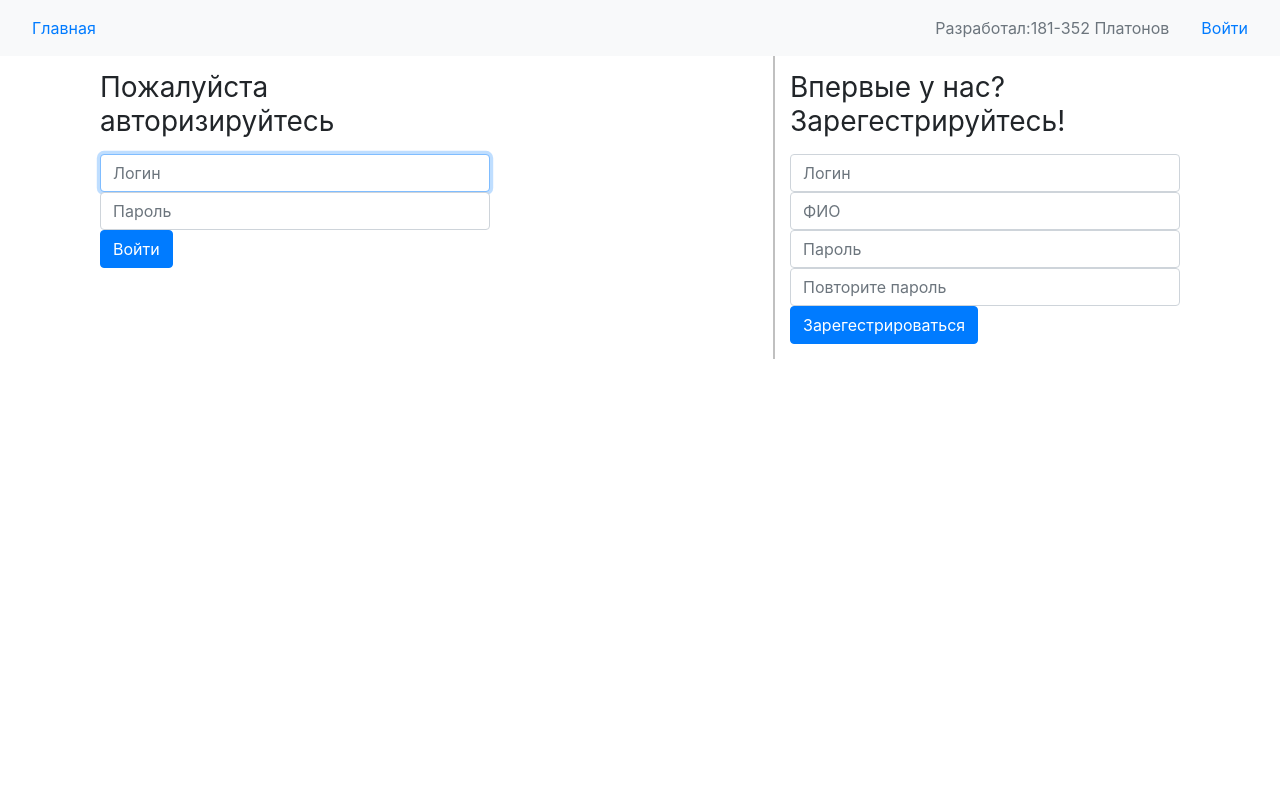
After one commit to Mejay013/web-2019-exam, a Python web app: template templates/login.html in a window 1280 px wide. The commit adds this page. Run offline with Jinja, Linux system fonts and the light colour scheme; the template is opened without the code that fills it, so the values that code supplies are empty; some libraries are stand-ins or nearby versions.

```diff
--- a/app.py
+++ b/app.py
@@ -35,7 +35,7 @@ app.register_blueprint(main_blueprint)
 ## . ve/bin/activate
 ## https://www.sinyawskiy.ru/sqlalchemy.html
 ## https://regex101.com
-## INSERT INTO users (name, age) VALUES('Алексей', 38), ('Мартин', 12);
+## INSERT INTO books (name_book, author,value_book) VALUES ('Дети капитана Гранта','Жуль Верн',30),('2000 лье под водой','Жуль Верн',15),('История России','Анастасия Михалова',120),('Веб-разработка для самых маленьких','Зигмунд Фрейд',20);
 ## DELETE FROM users WHERE id > 5; | or| TRUNCATE users;
 ## SELECT `id`,`name` FROM `users` WHERE `id`>3 AND `id` <5
 ##INSERT INTO appeal_type (type_appeal) VALUES ('Проблемы с компьютером');
--- /dev/null
+++ b/static/login.css
@@ -0,0 +1,100 @@
+html,
+body {
+  height: 100%;
+}
+.authorizen{
+  width: 100%;
+    display: flex;
+    flex-direction:row;
+    justify-content: space-between;
+}
+.registr{
+  border-left: 2px solid silver;
+}
+.form-signin {
+  width: 100%;
+  max-width: 420px;
+  padding: 15px;
+  margin: auto;
+}
+
+.form-label-group {
+  position: relative;
+  margin-bottom: 1rem;
+}
+
+.form-label-group > input,
+.form-label-group > label {
+  height: 3.125rem;
+  padding: .75rem;
+}
+
+.form-label-group > label {
+  position: absolute;
+  top: 0;
+  left: 0;
+  display: block;
+  width: 100%;
+  margin-bottom: 0; /* Override default `<label>` margin */
+  line-height: 1.5;
+  color: #495057;
+  pointer-events: none;
+  cursor: text; /* Match the input under the label */
+  border: 1px solid transparent;
+  border-radius: .25rem;
+  transition: all .1s ease-in-out;
+}
+
+.form-label-group input::-webkit-input-placeholder {
+  color: transparent;
+}
+
+.form-label-group input:-ms-input-placeholder {
+  color: transparent;
+}
+
+.form-label-group input::-ms-input-placeholder {
+  color: transparent;
+}
+
+.form-label-group input::-moz-placeholder {
+  color: transparent;
+}
+
+.form-label-group input::placeholder {
+  color: transparent;
+}
+
+.form-label-group input:not(:placeholder-shown) {
+  padding-top: 1.25rem;
+  padding-bottom: .25rem;
+}
+
+.form-label-group input:not(:placeholder-shown) ~ label {
+  padding-top: .25rem;
+  padding-bottom: .25rem;
+  font-size: 12px;
+  color: #777;
+}
+
+/* Fallback for Edge
+-------------------------------------------------- */
+@supports (-ms-ime-align: auto) {
+  .form-label-group > label {
+    display: none;
+  }
+  .form-label-group input::-ms-input-placeholder {
+    color: #777;
+  }
+}
+
+/* Fallback for IE
+-------------------------------------------------- */
+@media all and (-ms-high-contrast: none), (-ms-high-contrast: active) {
+  .form-label-group > label {
+    display: none;
+  }
+  .form-label-group input:-ms-input-placeholder {
+    color: #777;
+  }
+}
--- /dev/null
+++ b/static/style.css
@@ -0,0 +1,10 @@
+.row1{
+    width: 100%;
+    display: flex;
+    flex-direction:row;
+    justify-content: space-between;
+}
+.div2{
+    display: flex;
+    flex-direction:row;
+}
--- a/templates/base.html
+++ b/templates/base.html
@@ -4,19 +4,40 @@
     <!-- Required meta tags -->
     <meta charset="utf-8">
     <meta name="viewport" content="width=device-width, initial-scale=1, shrink-to-fit=no">
-
+    {% block lib %}{% endblock %}
+    <link rel="stylesheet" href="{{ url_for('static', filename='style.css') }}">
     <!-- Bootstrap CSS -->
-    <link rel="stylesheet" href="https://maxcdn.bootstrapcdn.com/bootstrap/4.0.0/css/bootstrap.min.css" integrity="sha384-Gn5384xqQ1aoWXA+058RXPxPg6fy4IWvTNh0E263XmFcJlSAwiGgFAW/dAiS6JXm" crossorigin="anonymous">
+    <link rel="stylesheet" href="https://stackpath.bootstrapcdn.com/bootstrap/4.4.1/css/bootstrap.min.css" integrity="sha384-Vkoo8x4CGsO3+Hhxv8T/Q5PaXtkKtu6ug5TOeNV6gBiFeWPGFN9MuhOf23Q9Ifjh" crossorigin="anonymous">
 
     <title>Hello, world!</title>
   </head>
   <body>
-    {% block content %} <h1>Hello, world!</h1> {% endblock %}
+    <nav class="navbar navbar-expand-lg navbar-light bg-light">
+      <div class="row1">
+      <div class="div1">
+        <a class="nav-item nav-link active" href="{{ url_for('main.index')}}">Главная</a>
+      </div>
+        <div class="div2">
+          {% if current_user.is_authenticated %}
 
+          <a class="nav-link disabled" href="{{ url_for('main.index')}}">{{current_user.user_fio}}</a>
+          <a class="nav-item nav-link active" href="{{ url_for('auth.logout')}}" >Выход</a>
+          {% else %}
+          <a class="nav-link disabled" href="#">Разработал:181-352 Платонов</a>
+          <a class="nav-item nav-link active" href="{{ url_for('auth.login')}}">Войти</a>
+          {% endif %}
+        </div>
+          </div>
+    </nav>
+    <div class="container">
+      {% block content %}
+    <h1>Hello, world!</h1>
+    {% endblock %}
+  </div>
     <!-- Optional JavaScript -->
     <!-- jQuery first, then Popper.js, then Bootstrap JS -->
-    <script src="https://code.jquery.com/jquery-3.2.1.slim.min.js" integrity="sha384-KJ3o2DKtIkvYIK3UENzmM7KCkRr/rE9/Qpg6aAZGJwFDMVNA/GpGFF93hXpG5KkN" crossorigin="anonymous"></script>
-    <script src="https://cdnjs.cloudflare.com/ajax/libs/popper.js/1.12.9/umd/popper.min.js" integrity="sha384-ApNbgh9B+Y1QKtv3Rn7W3mgPxhU9K/ScQsAP7hUibX39j7fakFPskvXusvfa0b4Q" crossorigin="anonymous"></script>
-    <script src="https://maxcdn.bootstrapcdn.com/bootstrap/4.0.0/js/bootstrap.min.js" integrity="sha384-JZR6Spejh4U02d8jOt6vLEHfe/JQGiRRSQQxSfFWpi1MquVdAyjUar5+76PVCmYl" crossorigin="anonymous"></script>
+    <script src="https://code.jquery.com/jquery-3.4.1.slim.min.js" integrity="sha384-J6qa4849blE2+poT4WnyKhv5vZF5SrPo0iEjwBvKU7imGFAV0wwj1yYfoRSJoZ+n" crossorigin="anonymous"></script>
+    <script src="https://cdn.jsdelivr.net/npm/popper.js@1.16.0/dist/umd/popper.min.js" integrity="sha384-Q6E9RHvbIyZFJoft+2mJbHaEWldlvI9IOYy5n3zV9zzTtmI3UksdQRVvoxMfooAo" crossorigin="anonymous"></script>
+    <script src="https://stackpath.bootstrapcdn.com/bootstrap/4.4.1/js/bootstrap.min.js" integrity="sha384-wfSDF2E50Y2D1uUdj0O3uMBJnjuUD4Ih7YwaYd1iqfktj0Uod8GCExl3Og8ifwB6" crossorigin="anonymous"></script>
   </body>
 </html>
--- /dev/null
+++ b/templates/login.html
@@ -0,0 +1,33 @@
+{% extends 'base.html' %}
+{% block lib %}
+<link rel="stylesheet" href="{{ url_for('static', filename='login.css') }}">
+{% endblock %}
+{% block content %}
+{% if error %}
+<div class="alert alert-danger" role="alert">
+  {{ error }}
+</div>
+{% endif %}
+
+
+<div class="authorizen">
+    <div class="sign_in">
+<form  action="{{ url_for('auth.sign_in')}}" class="form-signin" method="POST" >
+    <h1 class="h3 mb-3 font-weight-normal">Пожалуйста авторизируйтесь</h1>
+    <input type="text" name="log_login" class="form-control" placeholder="Логин" required autofocus>
+    <input type="password" name="log_password" class="form-control" placeholder="Пароль" required>
+    <button class="btn  btn-primary" type="submit">Войти</button>
+  </form>
+</div>
+<div class="registr">
+    <form  action="{{ url_for('auth.reg')}}" class="form-signin" method="POST" >
+        <h1 class="h3 mb-3 font-weight-normal">Впервые у нас? Зарегестрируйтесь!</h1>
+        <input type="text" name='reg_login' id="inputEmail" class="form-control" placeholder="Логин" required autofocus >
+        <input type="text" name='reg_user_fio' id="inputEmail" class="form-control" placeholder="ФИО" required >
+        <input type="password" name='reg_password'  class="form-control" placeholder="Пароль" required>
+        <input type="password" name='reg_password2'  class="form-control" placeholder="Повторите пароль" required>
+        <button class="btn  btn-primary " type="submit">Зарегестрироваться</button>
+      </form>
+    </div>
+</div>
+{% endblock %}
```
Also changed, not shown: auth.py (+54 -0 lines), main.py (+7 -2 lines), templates/index.html (+23 -1 lines), db.sqlite3 (added).
